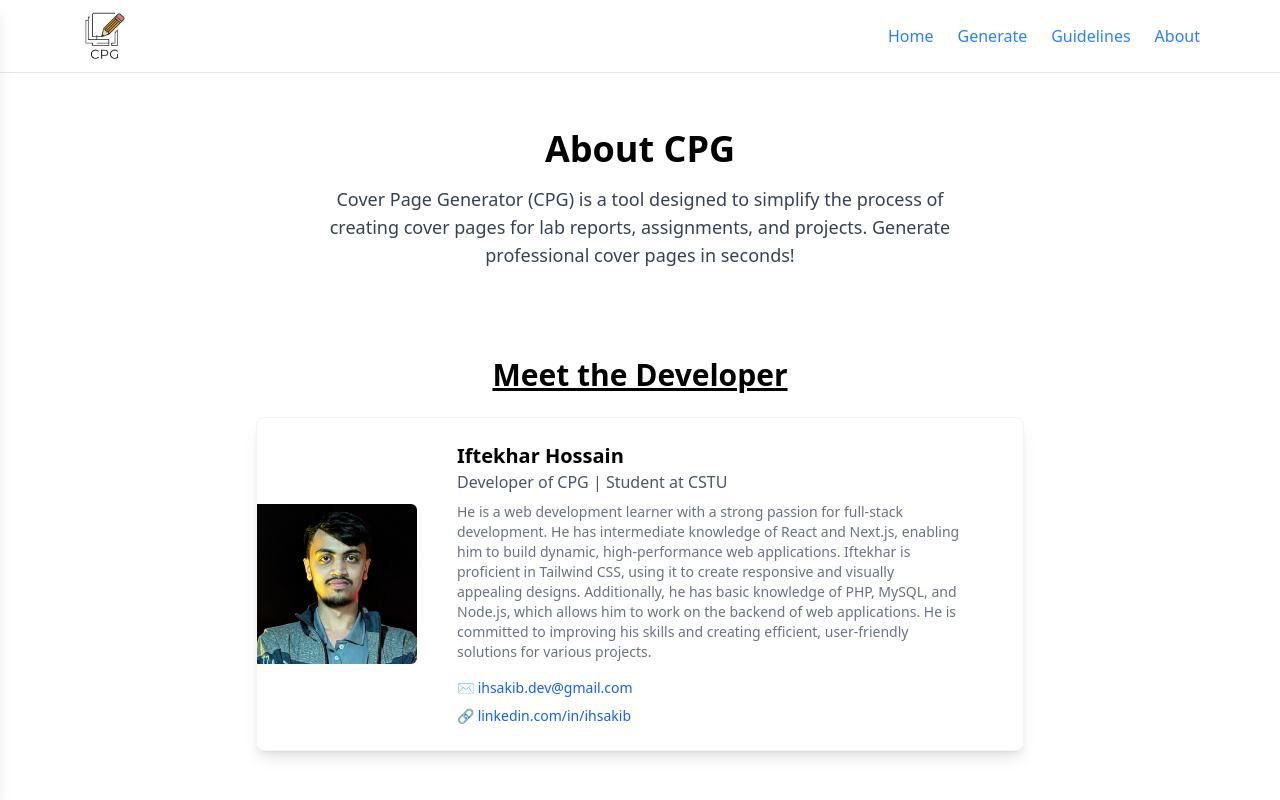
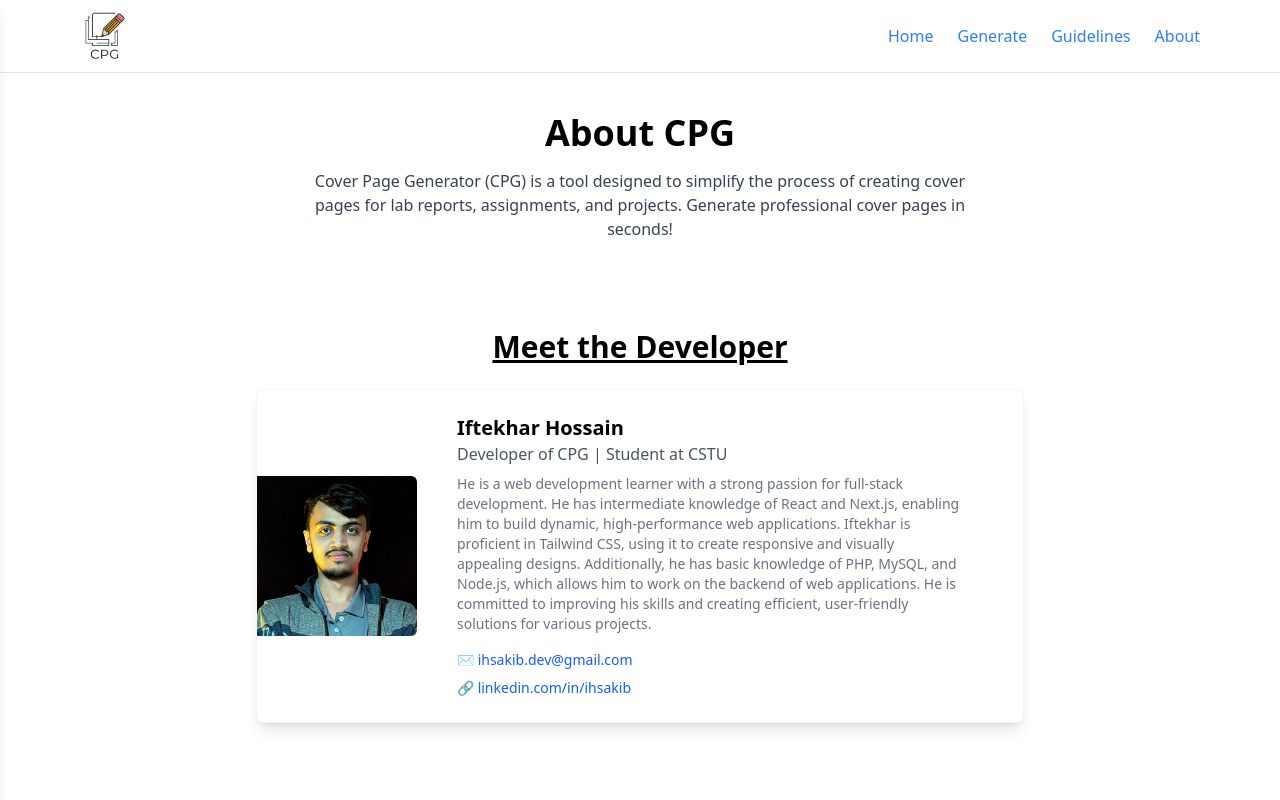
Before and after one commit to ihSakib/cpg, a Next.js app: page /about in a window 1280 px wide. Shown: the top 800 px of the page. Built offline with nearby package versions, Linux system fonts and the light colour scheme.

Commit message:
Adjust spacing and font size in About page for improved readability

```diff
--- a/app/about/page.jsx
+++ b/app/about/page.jsx
@@ -3,13 +3,13 @@ import Image from "next/image";
 
 const Page = () => {
   return (
-    <div className="flex flex-col items-center px-6 mt-10">
+    <div className="flex flex-col items-center px-6 mt-6">
       {/* About Page Content */}
       <section className="text-center max-w-2xl">
         <h1 className="text-2xl md:text-3xl lg:text-4xl font-bold mb-4">
           About CPG
         </h1>
-        <p className="md:text-lg text-gray-700 mb-6">
+        <p className="text-base text-gray-700 mb-6">
           Cover Page Generator (CPG) is a tool designed to simplify the process
           of creating cover pages for lab reports, assignments, and projects.
           Generate professional cover pages in seconds!
```
